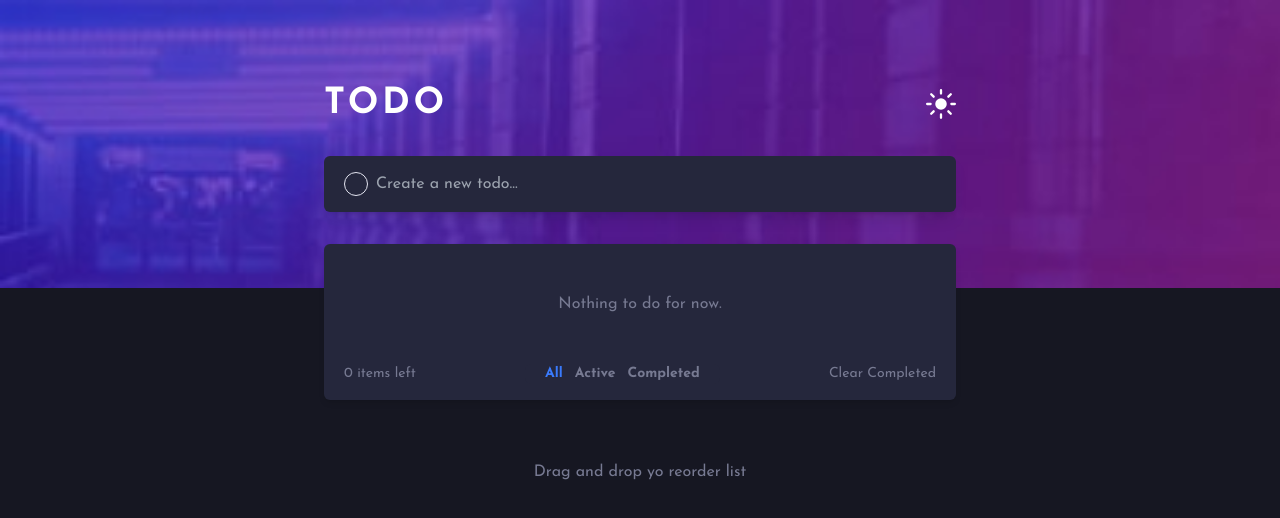
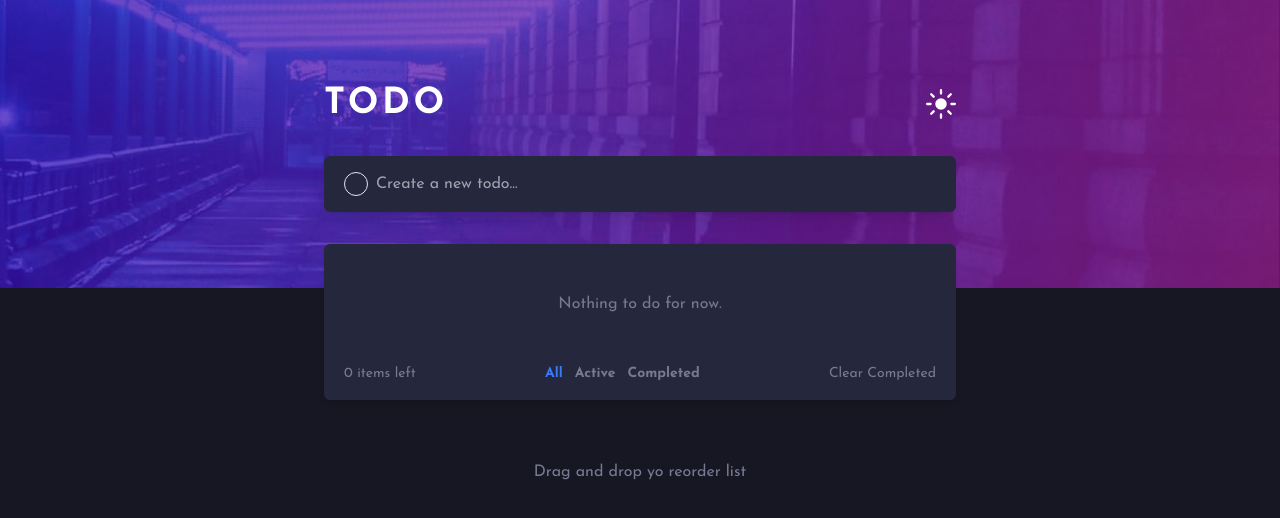
Before and after one commit to coderSuresh/todo-list, a Next.js app: page / in a window 1280 px wide. Shown: the top 518 px of the page. Built offline with nearby package versions, Linux system fonts and the light colour scheme.

Commit message:
fix: add desktop and mobile bg

```diff
--- a/components/BackgroundImage.tsx
+++ b/components/BackgroundImage.tsx
@@ -6,13 +6,13 @@ const BackgroundImage = () => {
 
     const { theme } = React.useContext(ThemeContext)
 
-    const [bgImg, setBgImg] = React.useState('bg-mobile-light')
+    const [bgImg, setBgImg] = React.useState('md:bg-desktop-light bg-mobile-light')
 
     React.useEffect(() => {
         if (theme === 'dark') {
-            setBgImg('bg-mobile-dark')
+            setBgImg('md:bg-desktop-dark bg-mobile-dark')
         } else {
-            setBgImg('bg-mobile-light')
+            setBgImg('md:bg-desktop-light bg-mobile-light')
         }
     }, [theme])
 
```
